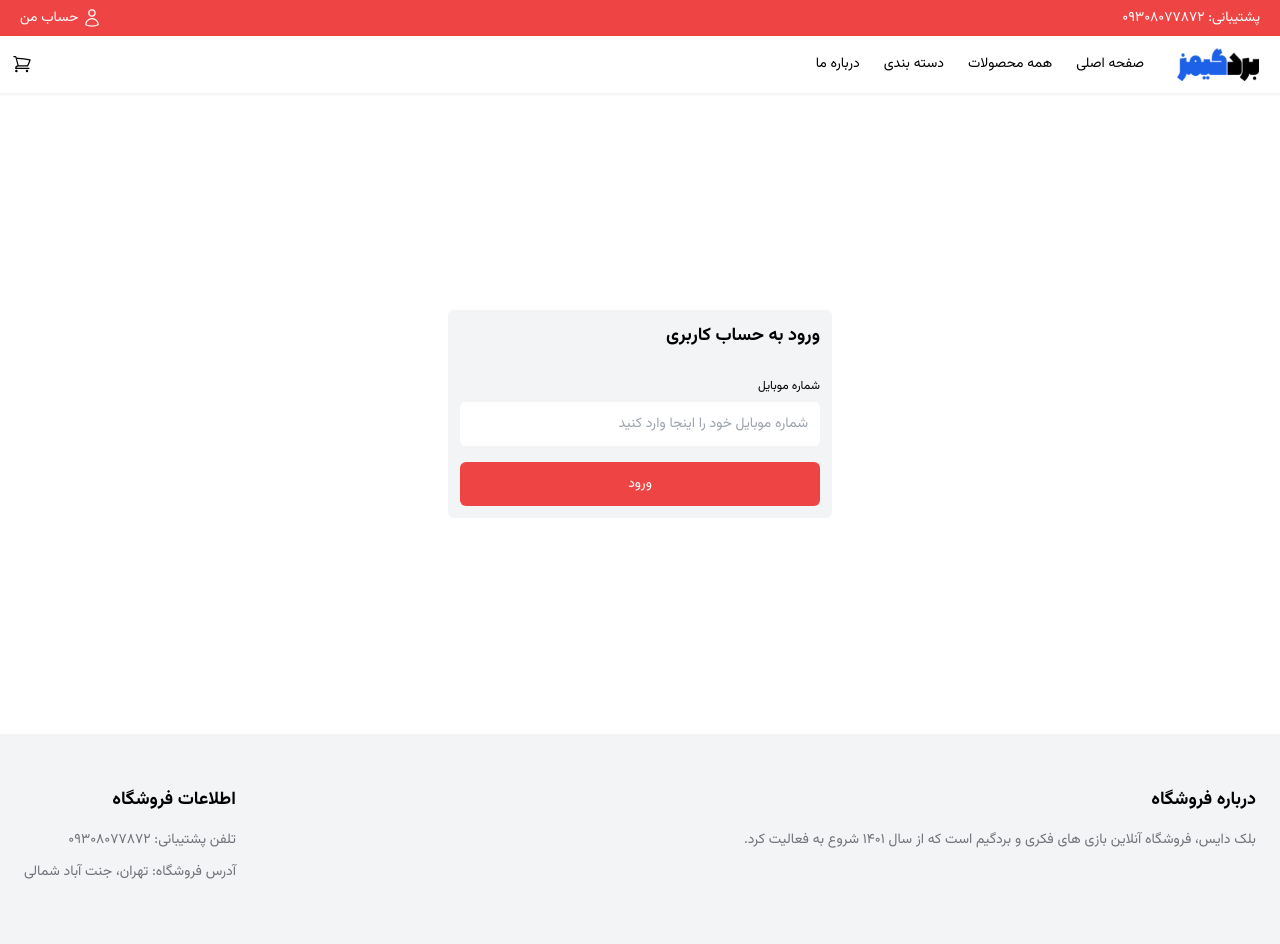
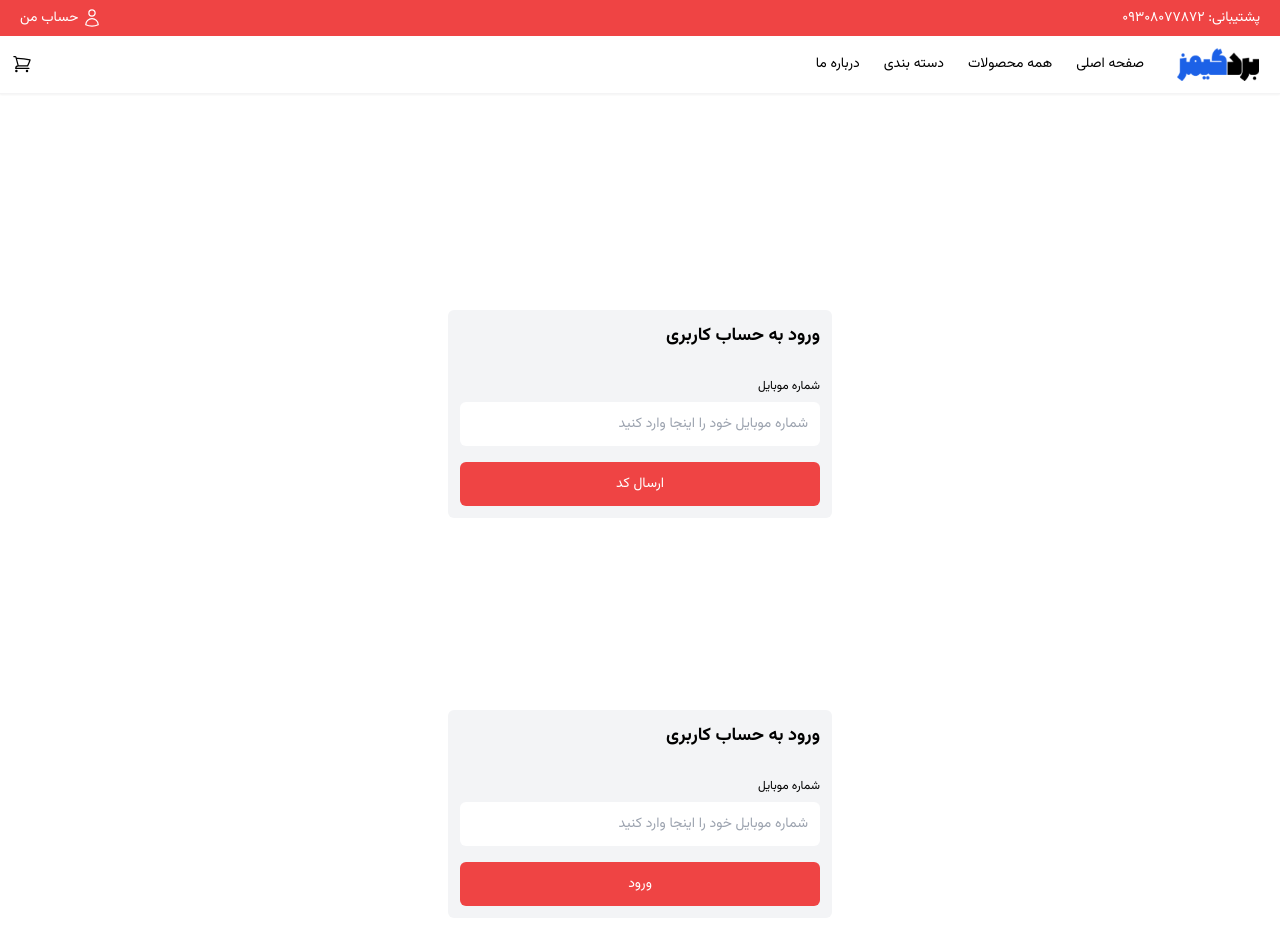
Before and after one commit to mahdirazaqi/blackdice-web, a Next.js app: page /auth in a window 1280 px wide. Shown: the top 944 px of the page. Built offline with nearby package versions, Linux system fonts and the light colour scheme; what tailwindcss-flip would draw is missing.

Commit message:
ADD: login

```diff
--- a/app/auth/page.tsx
+++ b/app/auth/page.tsx
@@ -1,8 +1,131 @@
+"use client";
+
+import { client } from "@/lib/apollo/client";
+import { SendCodeMutation, VerifyCodeMutation } from "@/lib/gql/auth";
+import { Formik } from "formik";
+import { useRouter } from "next/navigation";
+import { useState } from "react";
+
 export default function Auth() {
-  // use formik
+  const router = useRouter();
+
+  const [step, setStep] = useState(1);
+  const [region, setRegion] = useState("IR");
+  const [phone, setPhone] = useState("");
+  const [code, setCode] = useState("");
 
   return (
     <>
+      {step === 1 && (
+        <Formik
+          initialValues={{ phone: "" }}
+          onSubmit={(values) => {
+            setPhone(values.phone);
+
+            client.mutate({
+              mutation: SendCodeMutation,
+              variables: {
+                input: {
+                  region: region,
+                  phone: values.phone,
+                },
+              },
+            });
+
+            setStep(2);
+          }}
+        >
+          {({ values, handleChange, handleSubmit }) => (
+            <form
+              onSubmit={handleSubmit}
+              className="bg-gray-100 w-full max-w-96 flex flex-col mx-auto p-3 gap-4 rounded-md my-48"
+            >
+              <h3 className="text-lg font-bold mb-3">ورود به حساب کاربری</h3>
+
+              <label htmlFor="phone_number" className="text-xs -mb-2">
+                شماره موبایل
+              </label>
+
+              <input
+                type="text"
+                name="phone"
+                placeholder="شماره موبایل خود را اینجا وارد کنید"
+                onChange={handleChange}
+                value={values.phone}
+                className="p-3 rounded-md"
+              />
+
+              <button
+                type="submit"
+                className="bg-primary p-3 rounded-md text-white"
+              >
+                ارسال کد
+              </button>
+            </form>
+          )}
+        </Formik>
+      )}
+
+      {step === 2 && (
+        <Formik
+          initialValues={{ code: "" }}
+          onSubmit={(values) => {
+            client
+              .mutate({
+                mutation: VerifyCodeMutation,
+                variables: {
+                  input: {
+                    region: region,
+                    phone: phone,
+                    code: values.code,
+                  },
+                },
+              })
+              .then(({ data }) => {
+                localStorage.setItem(
+                  "currentUser",
+                  JSON.stringify({
+                    _id: data.verifyCode.user._id,
+                    name: data.verifyCode.user.name,
+                    token: data.verifyCode.token,
+                  })
+                );
+
+                router.push("/");
+              });
+          }}
+        >
+          {({ values, handleChange, handleSubmit }) => (
+            <form
+              onSubmit={handleSubmit}
+              className="bg-gray-100 w-full max-w-96 flex flex-col mx-auto p-3 gap-4 rounded-md my-48"
+            >
+              <h3 className="text-lg font-bold mb-3">ورود به حساب کاربری</h3>
+
+              <label htmlFor="phone_number" className="text-xs -mb-2">
+                کد ورود
+              </label>
+
+              <input
+                type="text"
+                name="code"
+                placeholder="کد ارسال شده را وارد کنید"
+                onChange={handleChange}
+                value={values.code}
+                className="p-3 rounded-md"
+              />
+
+              <button
+                type="submit"
+                className="bg-primary p-3 rounded-md text-white"
+              >
+                ورود
+              </button>
+            </form>
+          )}
+        </Formik>
+      )}
+
       <form className="bg-gray-100 w-full max-w-96 flex flex-col mx-auto p-3 gap-4 rounded-md my-48">
         <h3 className="text-lg font-bold mb-3">ورود به حساب کاربری</h3>
 
--- /dev/null
+++ b/lib/gql/auth.ts
@@ -0,0 +1,23 @@
+import { gql } from "@apollo/client";
+
+export const SendCodeMutation = gql`
+  mutation sendCode($input: SendCodeInput!) {
+    sendCode(input: $input) {
+      message
+    }
+  }
+`;
+
+export const VerifyCodeMutation = gql`
+  mutation verifyCode($input: VerifyCodeInput!) {
+    verifyCode(input: $input) {
+      message
+      token
+      user {
+        _id
+        name
+        admin
+      }
+    }
+  }
+`;
```
